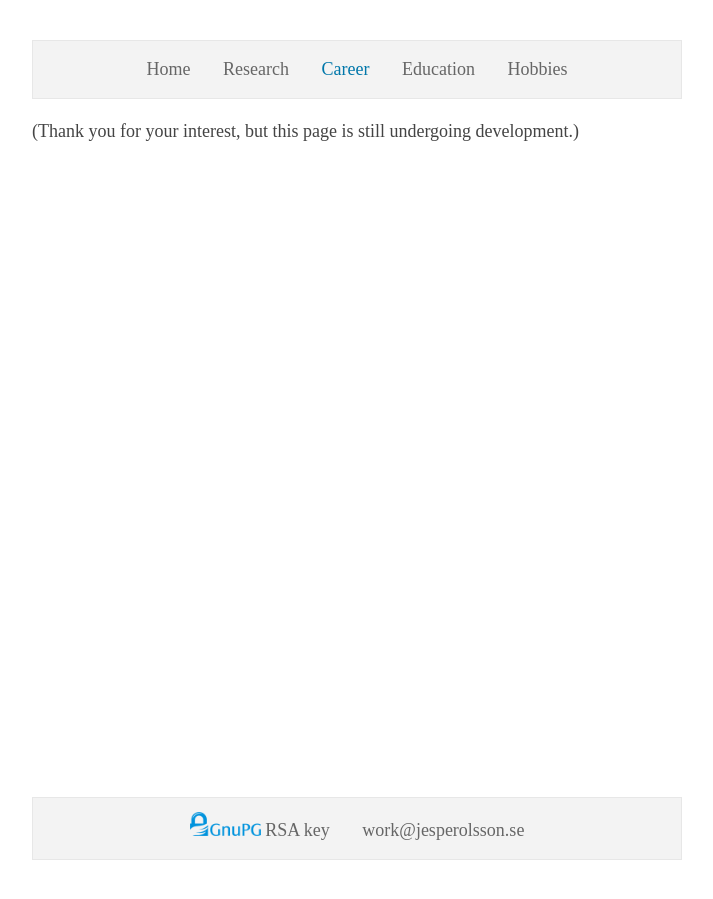
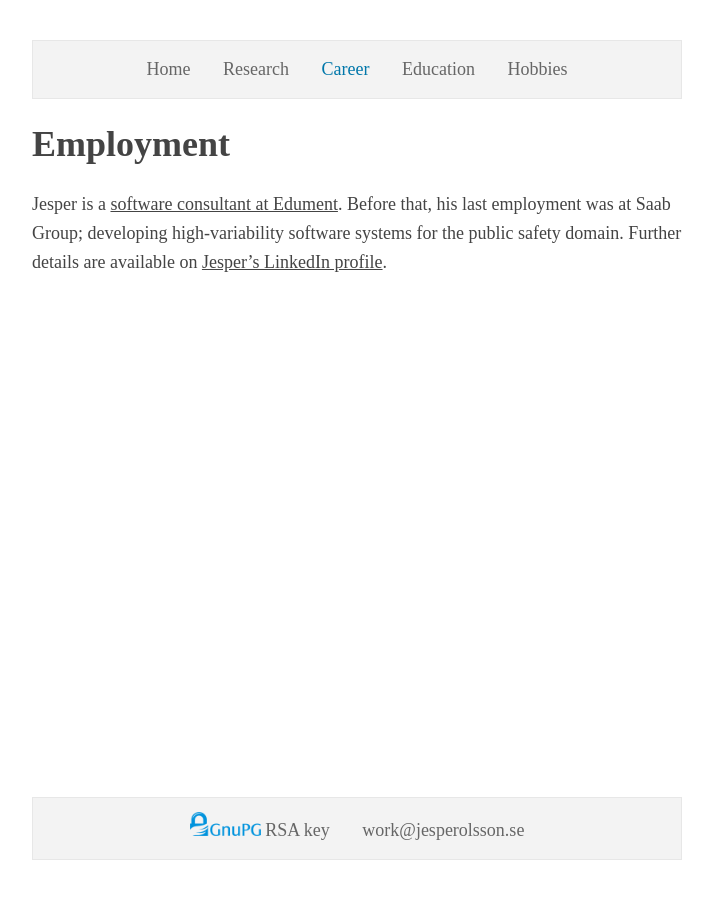
Before and after one commit to jesperolsson-se/Website, a Jekyll site: the page built from career/index.md, in a window 1280 px wide. Shown: the whole page, without its empty margins (283-996 px from the left). Built offline with Jekyll 4.4.1, drawn with Linux system fonts in a browser that asks for light colours.

Commit message:
content(Career): Suggest LinkedIn

```diff
--- a/career/index.md
+++ b/career/index.md
@@ -2,4 +2,5 @@
 title: Work
 emailHandle: work
 ---
-(Thank you for your interest, but this page is still undergoing development.)
+# Employment
+Jesper is a [software consultant at Edument](https://www.edument.se/en/page/jesper-olsson-en). Before that, his last employment was at Saab Group; developing high-variability software systems for the public safety domain. Further details are available on [Jesper's LinkedIn profile](https://www.linkedin.com/in/jespolss/).
```
